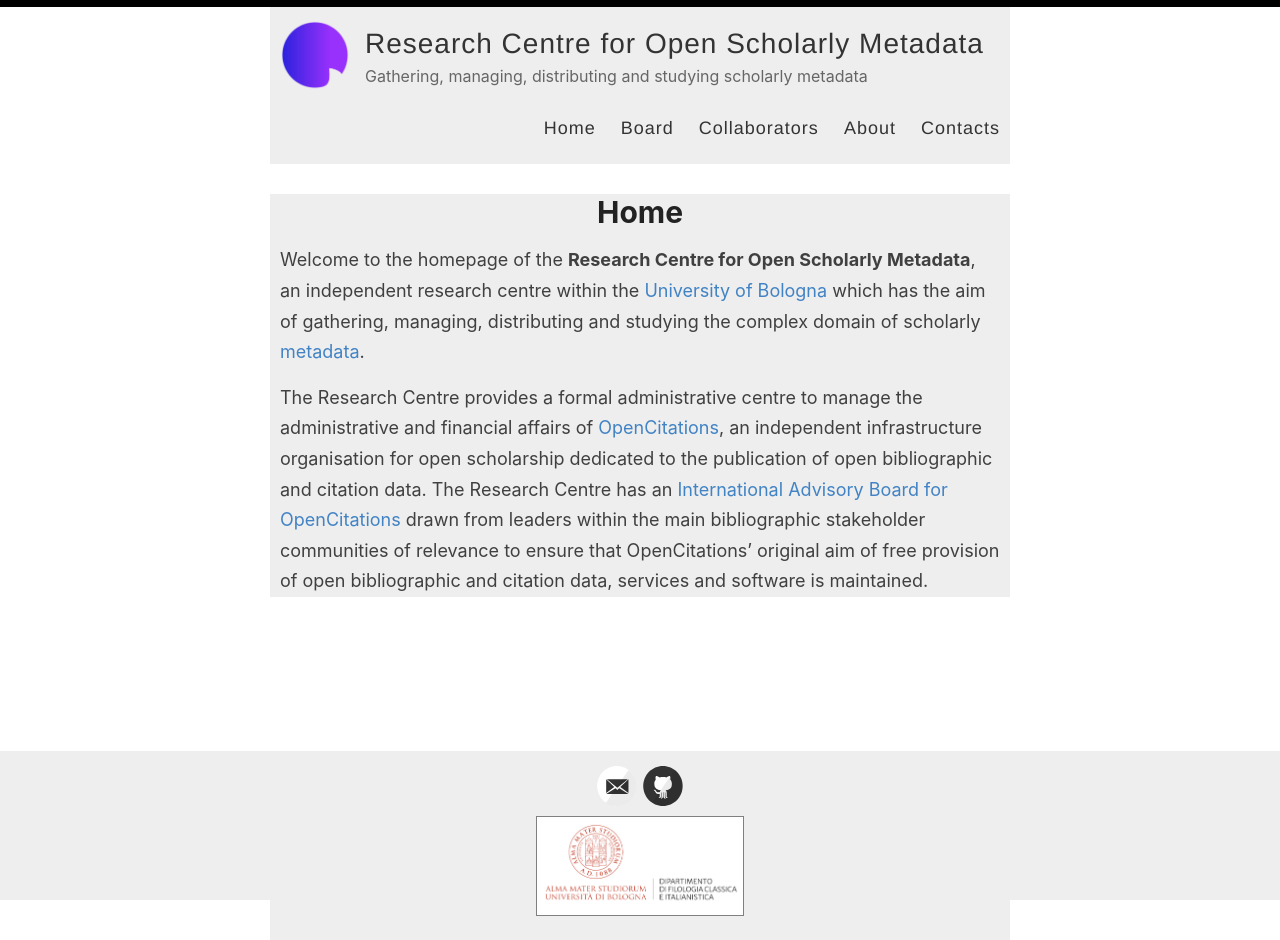
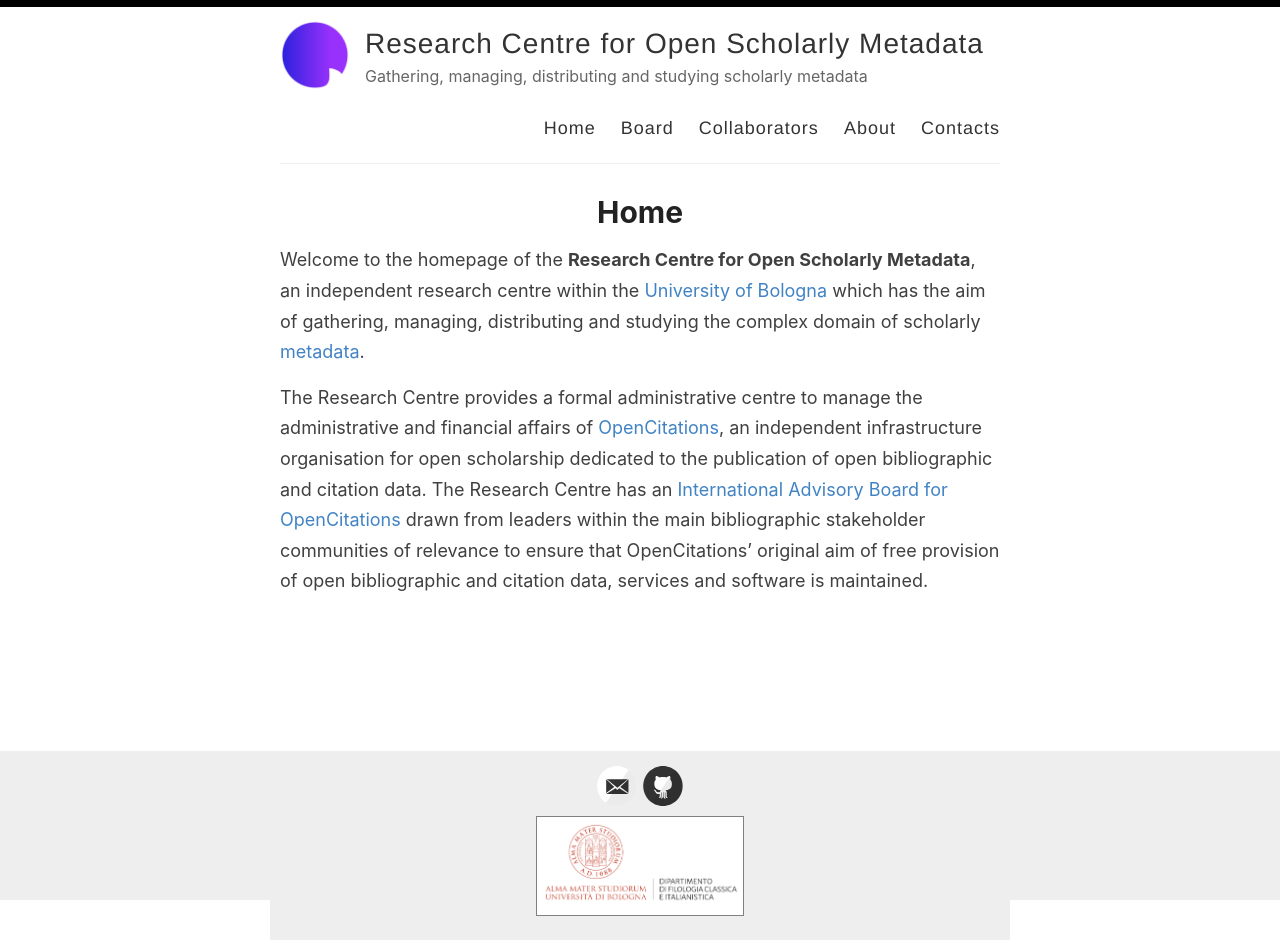
Before and after one commit to openscholarlymetadata/openscholarlymetadata.github.io, a Jekyll site: the page built from _pages/index.md, in a window 1280 px wide. Built offline with Jekyll 4.4.1, drawn with Linux system fonts in a browser that asks for light colours.

Commit message:
Update style.scss

```diff
--- a/assets/style.scss
+++ b/assets/style.scss
@@ -54,7 +54,6 @@ body {
   max-width: 740px;
   padding: 0 10px;
   width: 100%;
-  background-color: $lightGray;
 }
 
 h1, h2, h3, h4, h5, h6 {
@@ -435,6 +434,10 @@ nav {
   bottom: 0;
   width: 100%;
   height: 149px;
+  background-color: $lightGray;
+}
+
+.wrapper-footer .container {
   background-color: $lightGray;
 }
 
```
